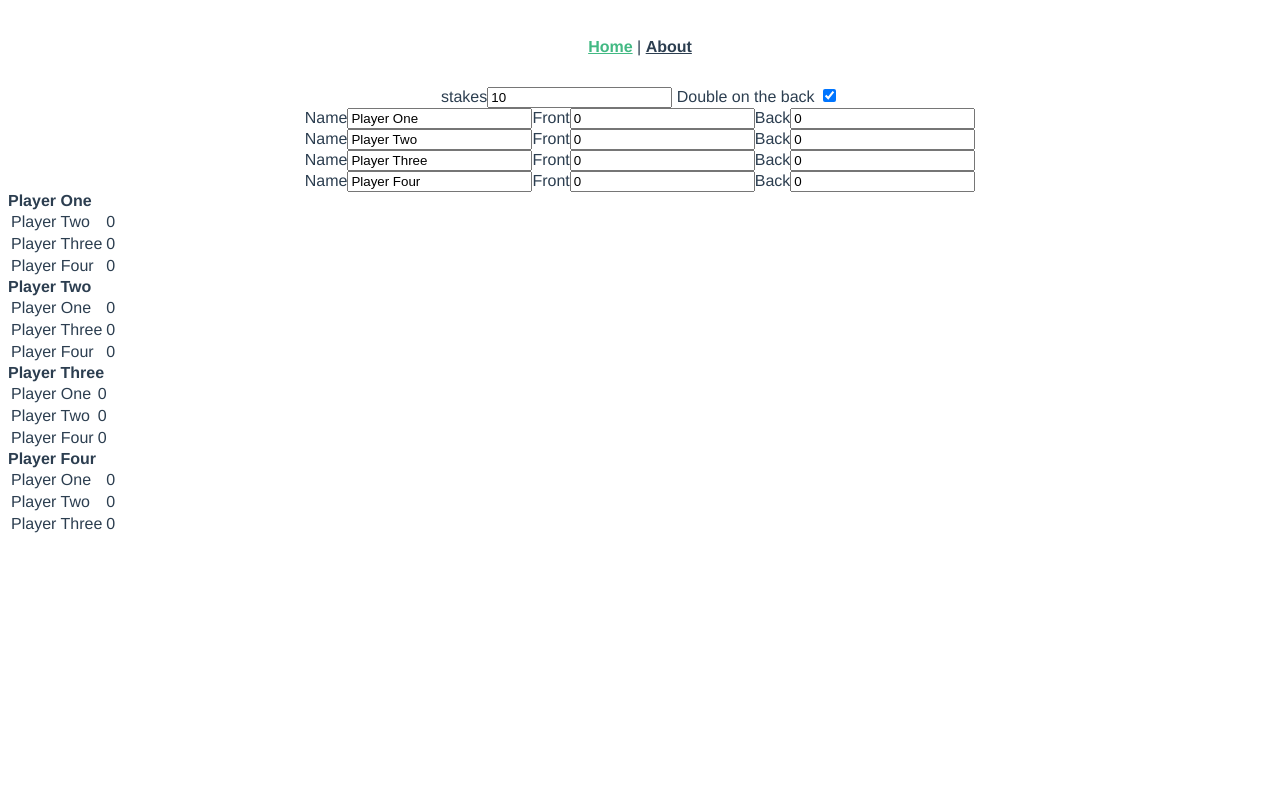
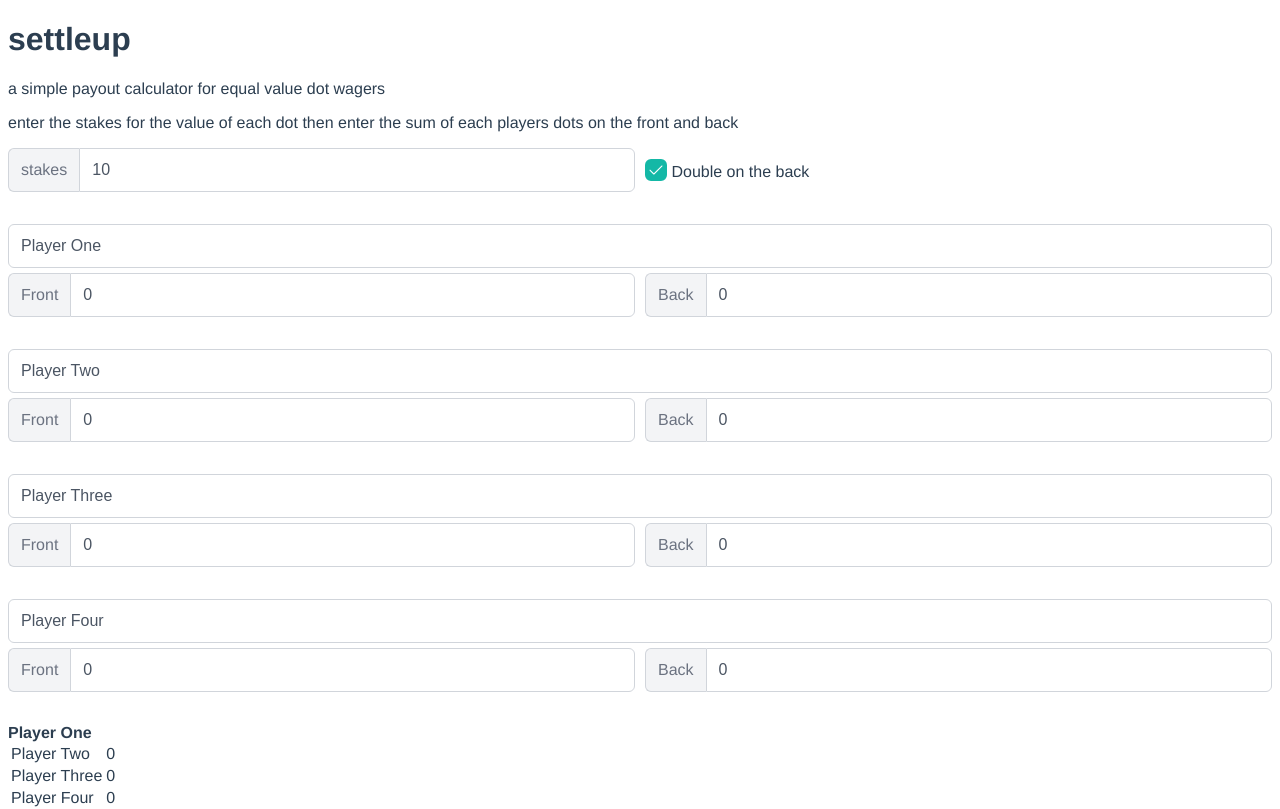
Before and after one commit to settleupgolf/web-ui, a Vue app: page / in a window 1280 px wide. Shown: the top 809 px of the page. Built offline with nearby package versions, Linux system fonts and the light colour scheme; a web font is replaced by a local one.

Commit message:
configure and implement PrimeVue component library

```diff
--- a/package.json
+++ b/package.json
@@ -1,5 +1,5 @@
 {
-  "name": "web-ui",
+  "name": "settleup.golf",
   "version": "0.1.0",
   "private": true,
   "scripts": {
@@ -10,6 +10,7 @@
   },
   "dependencies": {
     "core-js": "^3.8.3",
+    "primevue": "^3.40.1",
     "register-service-worker": "^1.7.2",
     "vue": "^3.2.13",
     "vue-router": "^4.0.3",
--- a/src/App.vue
+++ b/src/App.vue
@@ -1,8 +1,10 @@
 <template>
-	<nav>
-		<router-link to="/">Home</router-link> |
-		<router-link to="/about">About</router-link>
-	</nav>
+	<h1>settleup</h1>
+	<p>a simple payout calculator for equal value dot wagers</p>
+	<p>
+		enter the stakes for the value of each dot then enter the sum of each
+		players dots on the front and back
+	</p>
 	<router-view />
 </template>
 
@@ -11,7 +13,7 @@
 	font-family: Avenir, Helvetica, Arial, sans-serif;
 	-webkit-font-smoothing: antialiased;
 	-moz-osx-font-smoothing: grayscale;
-	text-align: center;
+	// text-align: center;
 	color: #2c3e50;
 }
 
--- a/src/components/HelloWorld.vue
+++ b/src/components/HelloWorld.vue
@@ -7,7 +7,7 @@
 			@double="double = $event"
 		/>
 		<scores :players="players" @player-updated="onScoresChange" />
-		<div class="head-to-head-output" style="text-align: left">
+		<div class="head-to-head-output">
 			<div v-for="player in players" :key="player.name" class="head-to-head">
 				<strong>{{ player.name }}</strong>
 				<table>
--- a/src/components/Scores.vue
+++ b/src/components/Scores.vue
@@ -1,37 +1,46 @@
 <template>
 	<div class="scores">
 		<div v-for="(player, index) in players" :key="index" class="score-row">
-			<label>Name</label>
-			<input
-				:value="player.name"
-				type="text"
-				@change.stop="
-					$emit('player-updated', index, 'name', $event.target.value)
-				"
-			/>
-			<label>Front</label>
-			<input
-				:value="player.front"
-				type="number"
-				@change.stop="
-					$emit('player-updated', index, 'front', $event.target.value)
-				"
-			/>
-			<label>Back</label>
-			<input
-				:value="player.back"
-				type="number"
-				@change.stop="
-					$emit('player-updated', index, 'back', $event.target.value)
-				"
-			/>
+			<div class="score-group">
+				<InputText
+					:modelValue="player.name"
+					@update:modelValue="$emit('player-updated', index, 'name', $event)"
+				/>
+				<div class="player-scores">
+					<InputGroup class="scores-group--front">
+						<InputGroupAddon>Front</InputGroupAddon>
+						<InputNumber
+							:modelValue="player.front"
+							@input="$emit('player-updated', index, 'front', $event.value)"
+						/>
+					</InputGroup>
+					<InputGroup class="score-group-back">
+						<InputGroupAddon>Back</InputGroupAddon>
+						<InputNumber
+							:modelValue="player.back"
+							@input="$emit('player-updated', index, 'back', $event.value)"
+						/>
+					</InputGroup>
+				</div>
+			</div>
 		</div>
 	</div>
 </template>
 
 <script>
+import InputGroup from 'primevue/inputgroup';
+import InputGroupAddon from 'primevue/inputgroupaddon';
+import InputNumber from 'primevue/inputnumber';
+import InputText from 'primevue/inputtext';
+
 export default {
 	name: 'Scores',
+	components: {
+		InputGroup,
+		InputGroupAddon,
+		InputNumber,
+		InputText,
+	},
 	props: {
 		players: {
 			type: Array,
@@ -40,3 +49,26 @@ export default {
 	},
 };
 </script>
+
+<style lang="scss">
+.scores {
+	margin-bottom: 2rem;
+}
+
+.score-row {
+	margin-bottom: 2rem;
+}
+
+.score-group {
+	display: grid;
+	grid-template-rows: 1fr;
+	grid-gap: 5px;
+	margin: 10px auto;
+}
+
+.player-scores {
+	display: grid;
+	grid-template-columns: repeat(2, 1fr);
+	grid-gap: 10px;
+}
+</style>
--- a/src/components/Stakes.vue
+++ b/src/components/Stakes.vue
@@ -1,26 +1,37 @@
 <template>
 	<div class="stakes">
-		<label>stakes</label>
-		<input
-			:value="stakes"
-			type="number"
-			@change="$emit('stakes', parseInt($event.target.value, 10))"
-		/>
-		<label for="double">
-			Double on the back
-			<input
-				:checked="double"
-				name="double"
-				type="checkbox"
-				@change="$emit('double', $event.target.checked)"
+		<InputGroup class="stakes--value">
+			<InputGroupAddon>stakes</InputGroupAddon>
+			<InputNumber
+				:modelValue="stakes"
+				@input="$emit('stakes', $event.value)"
 			/>
-		</label>
+		</InputGroup>
+		<div class="stakes--double">
+			<Checkbox
+				:modelValue="double"
+				:binary="true"
+				@change="$emit('double', !double)"
+			/>
+			<label for="double"> Double on the back </label>
+		</div>
 	</div>
 </template>
 
 <script>
+import Checkbox from 'primevue/checkbox';
+import InputGroup from 'primevue/inputgroup';
+import InputGroupAddon from 'primevue/inputgroupaddon';
+import InputNumber from 'primevue/inputnumber';
+
 export default {
 	name: 'Stakes',
+	components: {
+		Checkbox,
+		InputGroup,
+		InputGroupAddon,
+		InputNumber,
+	},
 	props: {
 		double: {
 			type: Boolean,
@@ -33,3 +44,14 @@ export default {
 	},
 };
 </script>
+
+<style lang="scss">
+.stakes {
+	display: grid;
+	grid-template-columns: repeat(2, 0.5fr);
+	grid-gap: 10px;
+	align-items: center;
+
+	margin-bottom: 2rem;
+}
+</style>
--- a/src/views/HomeView.vue
+++ b/src/views/HomeView.vue
@@ -5,7 +5,6 @@
 </template>
 
 <script>
-// @ is an alias to /src
 import HelloWorld from '@/components/HelloWorld.vue';
 
 export default {
```
Also changed, not shown: src/main.js (+9 -5 lines), 1 other file (tests, documents, lock files or other folders).
